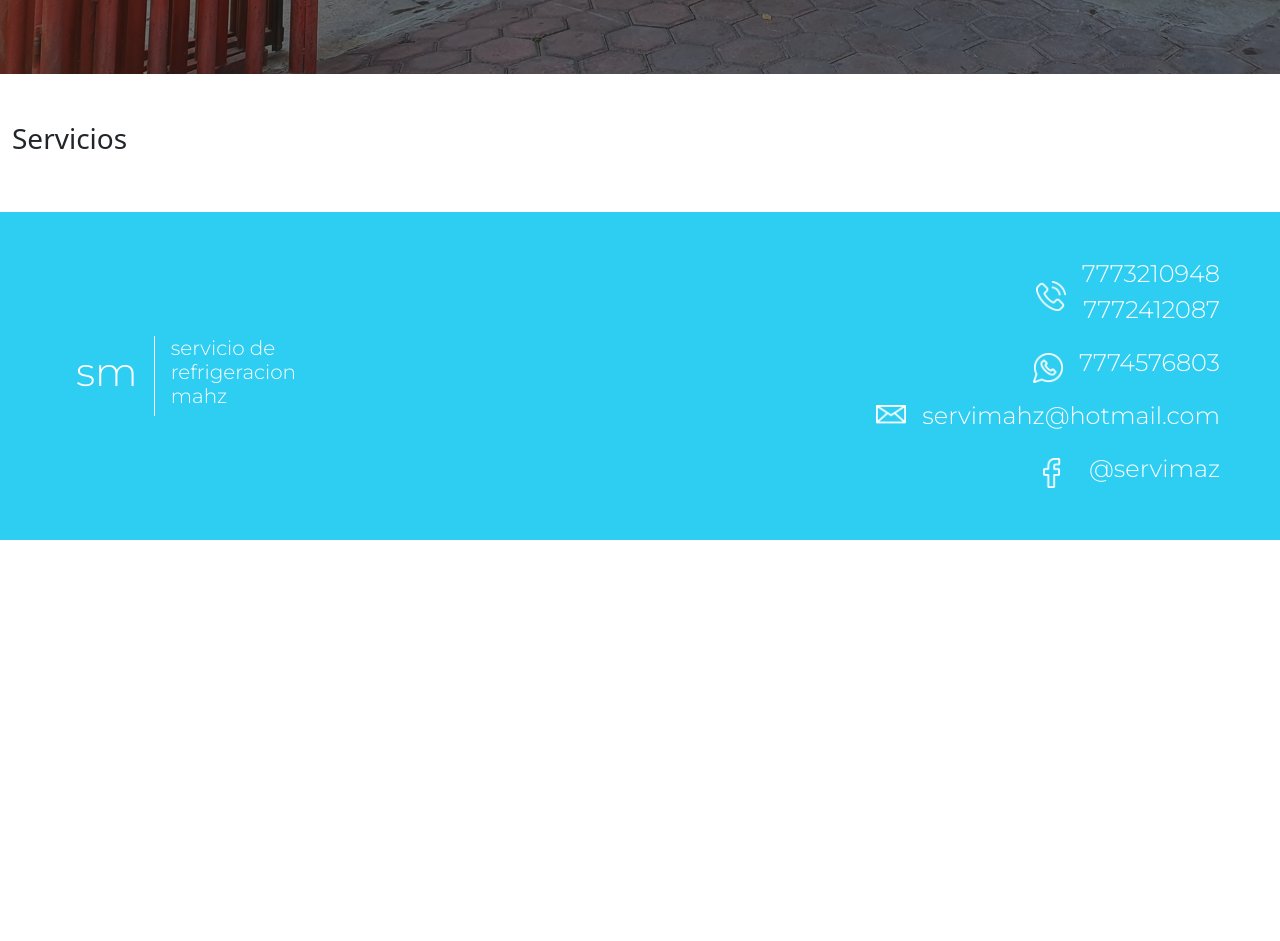
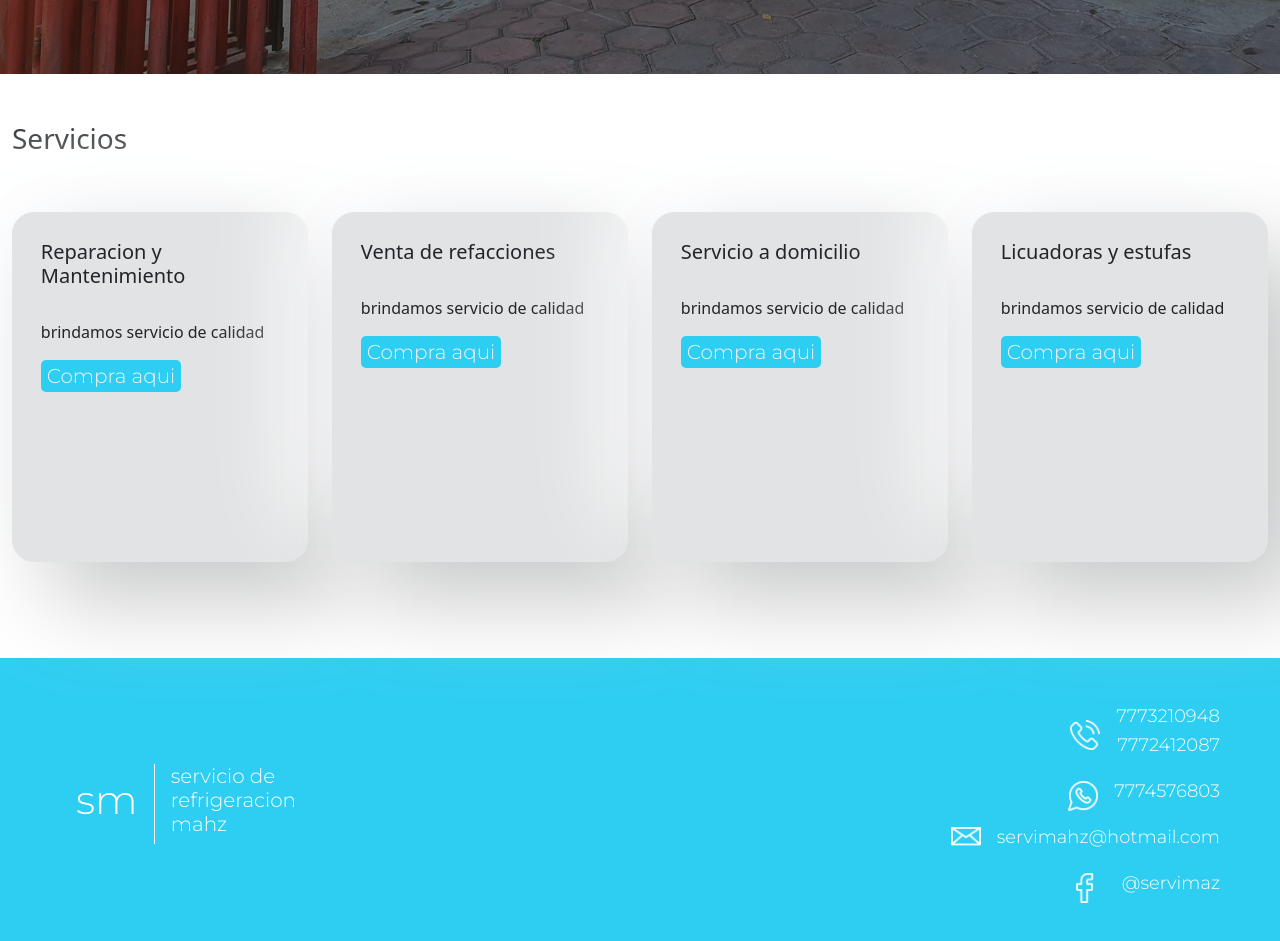
Before and after one commit to Alexqander/servimahz-web, a React (Vite) app: page /home in a window 1280 px wide. Shown: the part 1720-2661 px from the top of the page. Before the commit the page ends 2260 px from the top, so only its background shows below. Built offline with nearby package versions, Linux system fonts and the light colour scheme.

Commit message:
cards de servicios

```diff
--- a/package.json
+++ b/package.json
@@ -9,6 +9,7 @@
   },
   "dependencies": {
     "bootstrap": "5.2.0-beta1",
+    "prop-types": "^15.8.1",
     "react": "18.0.0",
     "react-bootstrap": "2.4.0",
     "react-dom": "18.0.0",
--- /dev/null
+++ b/src/assets/css/cards.css
@@ -0,0 +1,28 @@
+:root {
+    --AzulPrincipal: #2ECEF2;
+    --BgMain: #F5F5F5;
+    --FuentePrincipal: 'Montserrat', sans-serif;
+}
+
+.card-servi {
+    display: flex;
+    flex-direction: column;
+    align-items: start;
+    height: 350px;
+    padding: 1.8em;
+    border-radius: 22px;
+    background: #e2e3e4;
+    box-shadow: 38px 38px 89px #c7c8c9,
+        -38px -38px 89px #fdfeff;
+}
+
+.boton-card {
+    border: none;
+    border-radius: 5px;
+    font-family: var(--FuentePrincipal);
+    font-size: 20px;
+    background-color: var(--AzulPrincipal);
+    color: #F5F5F5;
+    width: 100%;
+
+}
--- a/src/assets/css/footer.css
+++ b/src/assets/css/footer.css
@@ -29,3 +29,7 @@ footer {
 .descrip {
     font-size: 20px;
 }
+
+.contact-info {
+    font-size: 18px;
+}
--- a/src/assets/css/main.css
+++ b/src/assets/css/main.css
@@ -25,9 +25,9 @@
 
 .sec-nosotros>h4 {
     font-family: var(--FuentePrincipal);
-    font-size: 2.0em;
+    font-size: 1.6em;
     font-weight: 500;
-    margin-left: 1.5em;
+    margin-left: 2.0em;
     margin-top: 1em;
     padding-right: 5em;
 }
--- a/src/components/FooterServi.jsx
+++ b/src/components/FooterServi.jsx
@@ -20,21 +20,21 @@ export const FooterServi = () => {
                   <div className="d-flex align-items-center justify-content-end my-3">
                       <img src={telefono} width="30px" height="30px" className="mx-3" />
                     <div>
-                      <h4>7773210948</h4>
-                      <h4>7772412087</h4>
+                      <h4 className="contact-info">7773210948</h4>
+                      <h4 className="contact-info" >7772412087</h4>
                     </div>
                   </div>
                   <div className="d-flex align-items-center justify-content-end my-3">
                        <img src={whatsapp} width="30px" height="30px" className="mx-3" />
-                  <h4>7774576803</h4>
+                  <h4 className="contact-info">7774576803</h4>
                     </div>
                   <div className="d-flex align-items-center justify-content-end my-3">
                      <img src={email} width="30px" height="30px" className="mx-3" />
-                  <h4>servimahz@hotmail.com</h4>
+                  <h4 className="contact-info">servimahz@hotmail.com</h4>
                 </div>
                   <div className="d-flex align-items-center justify-content-end my-3">
                 <img src={facebook} width="30px" height="30px" className="mx-3" />
-                  <h4>@servimaz</h4>
+                  <h4 className="contact-info">@servimaz</h4>
                     </div>
               </div>
 
--- /dev/null
+++ b/src/components/cards/CardServi.jsx
@@ -0,0 +1,30 @@
+
+import PropTypes from 'prop-types'
+
+export const CardServi = ({ title, content, imgref }) => {
+  return (
+      <>
+          <div className="card-servi" >
+              <div className="cabezera">
+                  <h5>{title}</h5>
+              </div>
+              <div className="cuerpo">
+                  <img src={imgref} />
+                  <p>{ content }</p>
+
+              </div>
+              <div className="pie">
+                  <button className="boton-card">
+                      Compra aqui
+                  </button>
+              </div>
+          </div>
+      </>
+  )
+}
+
+CardServi.propTypes = {
+  title: PropTypes.string,
+  content: PropTypes.string,
+  imgref: PropTypes.string
+}
--- a/src/pages/Servicios.jsx
+++ b/src/pages/Servicios.jsx
@@ -1,13 +1,33 @@
 import '../assets/css/main.css'
+import '../assets/css/cards.css'
+import { CardServi } from '../components/cards/CardServi'
 
 export const Servicios = () => {
   return (
     <>
-      <dov className="col">
         <h3>
           Servicios
         </h3>
-      </dov>
+      <div className="col-3 my-5">
+        <CardServi title={'Reparacion y Mantenimiento'}
+          content='brindamos servicio de calidad'
+        />
+      </div>
+      <div className="col-3 my-5">
+        <CardServi title={'Venta de refacciones'}
+          content='brindamos servicio de calidad'
+        />
+      </div>
+      <div className="col-3 my-5">
+        <CardServi title={'Servicio a domicilio'}
+          content='brindamos servicio de calidad'
+        />
+      </div>
+      <div className="col-3 my-5">
+        <CardServi title={'Licuadoras y estufas'}
+          content='brindamos servicio de calidad'
+        />
+      </div>
     </>
   )
 }
```
Also changed, not shown: 1 other file (tests, documents, lock files or other folders).
